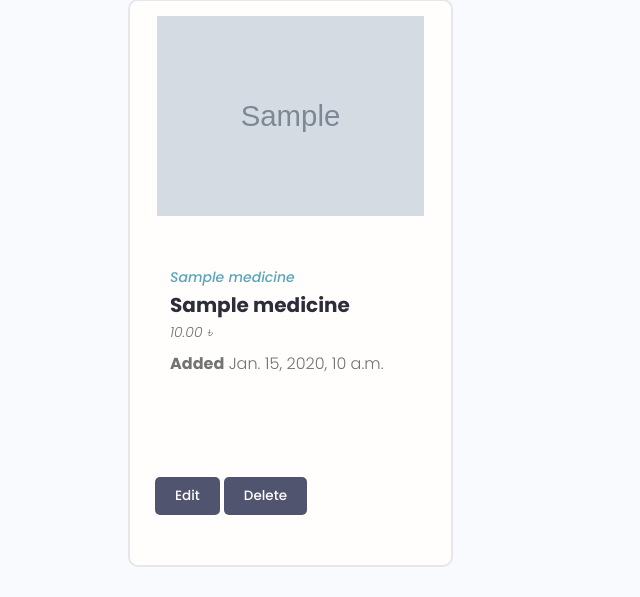
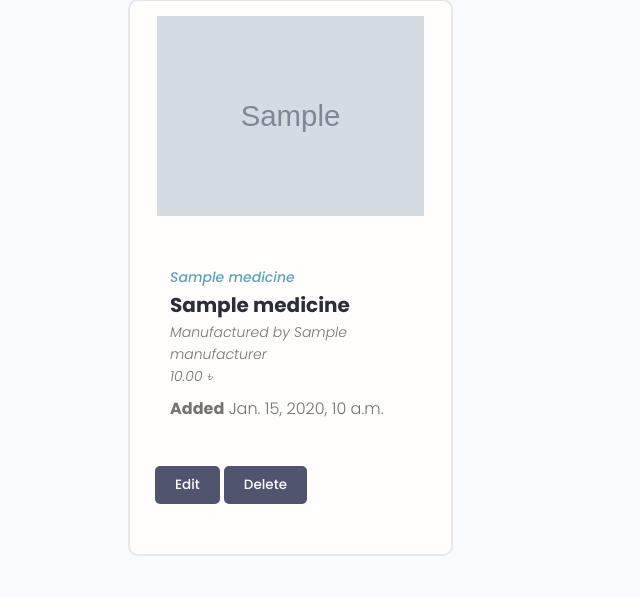
Before and after one commit to FarishtaJayas/medihealth24, a Django app: page / in a window 1280 px wide. Shown: the part 427-1024 px from the top of the page, without its empty margins (0-640 px from the left). After the commit the page ends 983 px from the top, so only its background shows below. Run offline with Django 4.2, Linux system fonts and the light colour scheme; tables that the repository leaves empty hold one stand-in row (values such as "Sample post"); grey boxes marked "Sample" are stand-in pictures.

Commit message:
Fixed frontend

```diff
--- a/medicines/templates/medicines/medicines.html
+++ b/medicines/templates/medicines/medicines.html
@@ -35,7 +35,7 @@
                 <div class="card__body">
                   <h3 class="project__author">{{medicine.generic_name}}</h3>
                   <h3 class="project__title">{{medicine.name}}</h3>
-                  <p class="project__author">{{medicine.manufacturer_name}}</p>
+                  <p class="project__author">Manufactured by {{medicine.manufacturer}}</p>
                   {% if medicine.sell_price %}
                   <p class="project__author">{{medicine.sell_price}} ৳</p>
                   {% else  %}
@@ -44,10 +44,8 @@
                   <p class="project--rating">
                     <span style="font-weight: bold;">Added</span> {{medicine.created}}
                   </p>
-                  <div>
-                    <a href="{% url 'update-medicine' medicine.id %}" class="btn btn--sub btn--md  my-md">Edit</a>
-                    <a href="{% url 'delete-medicine' medicine.id %}" class="btn btn--sub btn--md  my-md">Delete</a>
-                </div>
+                  <a href="{% url 'update-medicine' medicine.id %}" class="btn btn--sub btn--md  my-md">Edit</a>
+                  <a href="{% url 'delete-medicine' medicine.id %}" class="btn btn--sub btn--md  my-md">Delete</a>
                 </div>
               </a>
             </div>
--- a/static/styles/app.css
+++ b/static/styles/app.css
@@ -479,7 +479,7 @@ img {
 }
 
 .project--rating{
-  margin-bottom: 1.6em;
+  /* margin-bottom: 1.6em; */
   margin-top: .5em;
 }
 
```
